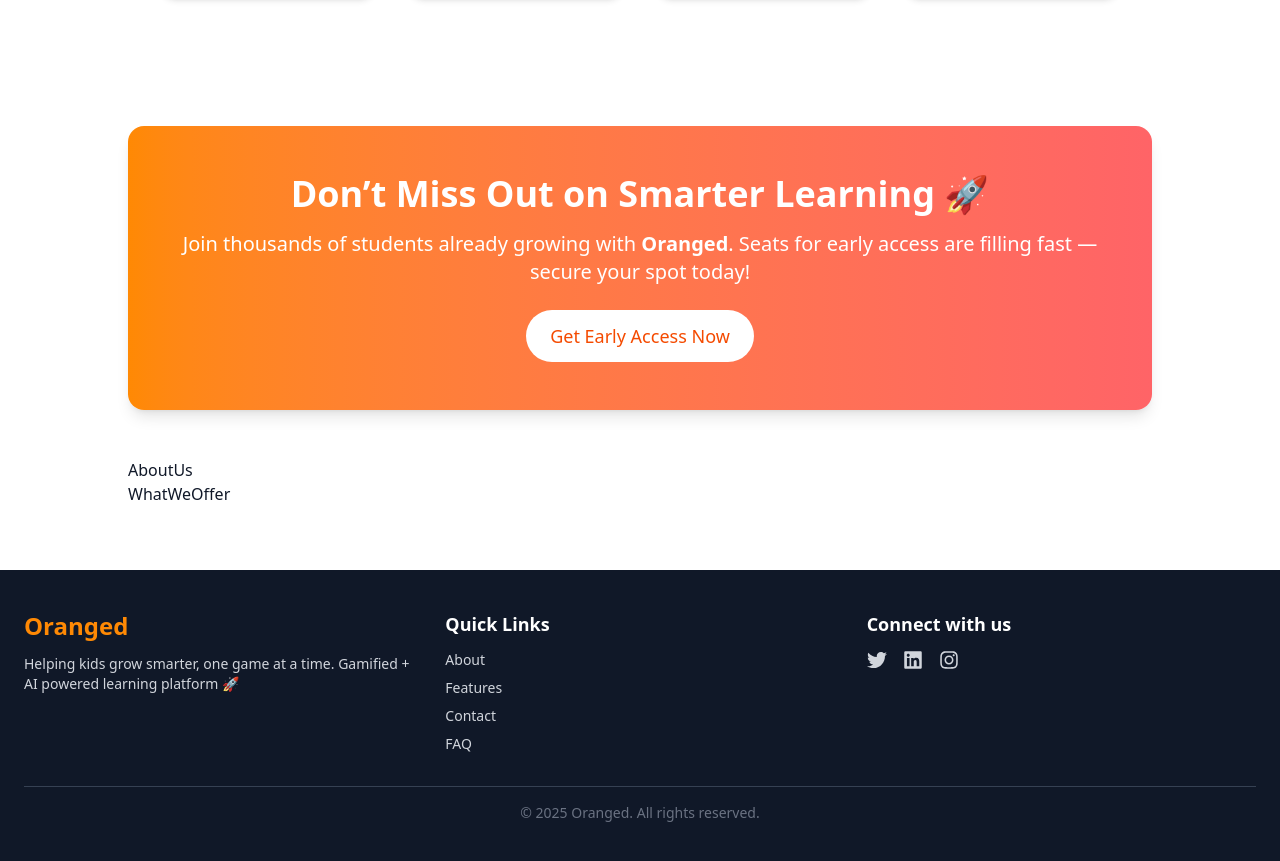
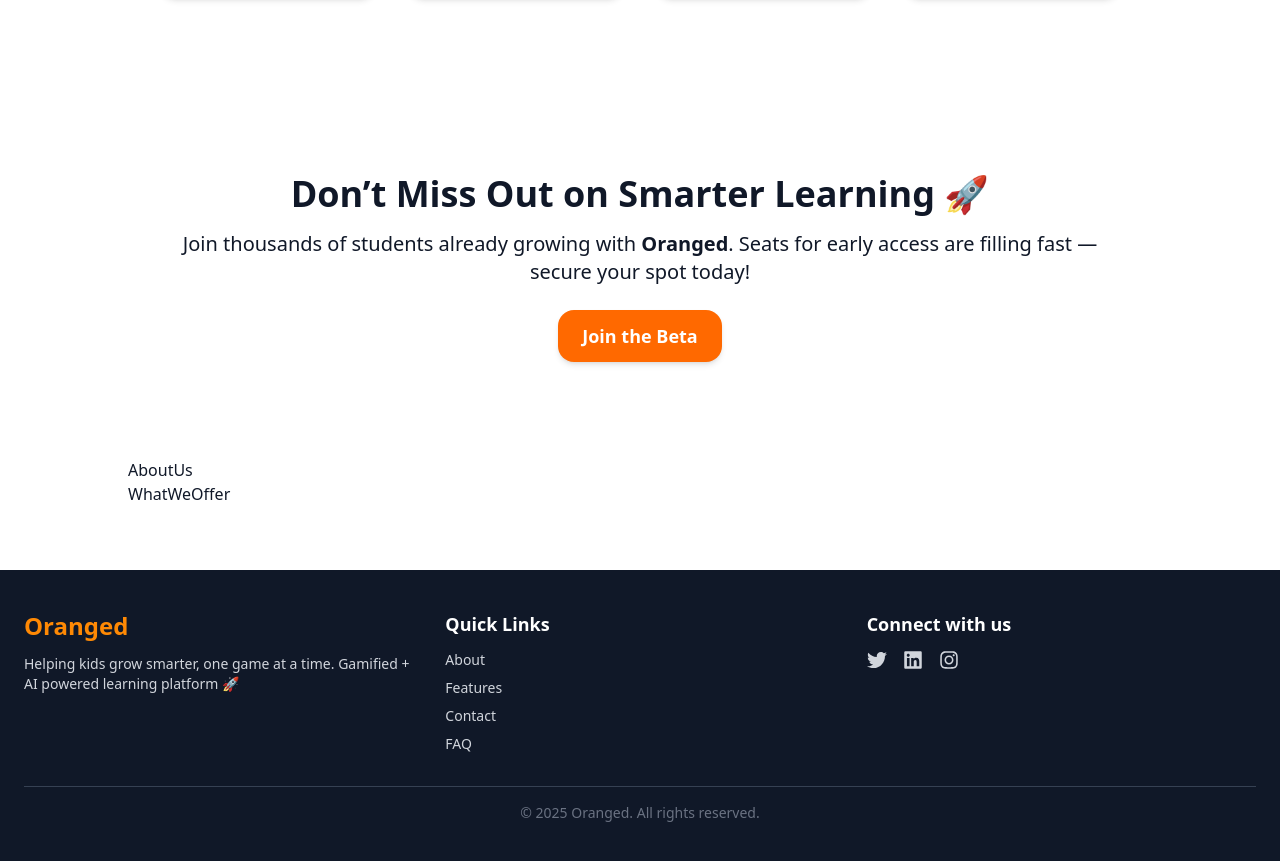
Before and after one commit to Tanmaydeep-Singh/Oranges, a Next.js app: page / in a window 1280 px wide. Shown: the part 1540-2401 px from the top of the page. Built offline with nearby package versions, Linux system fonts and the light colour scheme.

Commit message:
dev: updated CTA Section

```diff
--- a/src/components/Home/CTA/index.tsx
+++ b/src/components/Home/CTA/index.tsx
@@ -3,7 +3,7 @@
 
 const FomoBanner = () => {
   return (
-    <section className="bg-gradient-to-r from-orange-400 to-red-400 text-white py-12 px-6 text-center rounded-2xl shadow-lg my-12">
+    <section className=" py-12 px-6 text-center  my-12">
       <h2 className="text-3xl md:text-4xl font-bold mb-4">
         Don’t Miss Out on Smarter Learning 🚀
       </h2>
@@ -11,9 +11,9 @@
         Join thousands of students already growing with <span className="font-semibold">Oranged</span>.
         Seats for early access are filling fast — secure your spot today!
       </p>
-      <button className="bg-white text-orange-600 hover:bg-gray-100 px-6 py-3 text-lg font-medium rounded-full">
-        Get Early Access Now
-      </button>
+      <button className="px-6 py-3 rounded-2xl bg-orange-500 text-white font-semibold text-lg shadow-md hover:bg-orange-600 transition-all duration-300">
+          Join the Beta
+        </button>
     </section>
   );
 };
```
